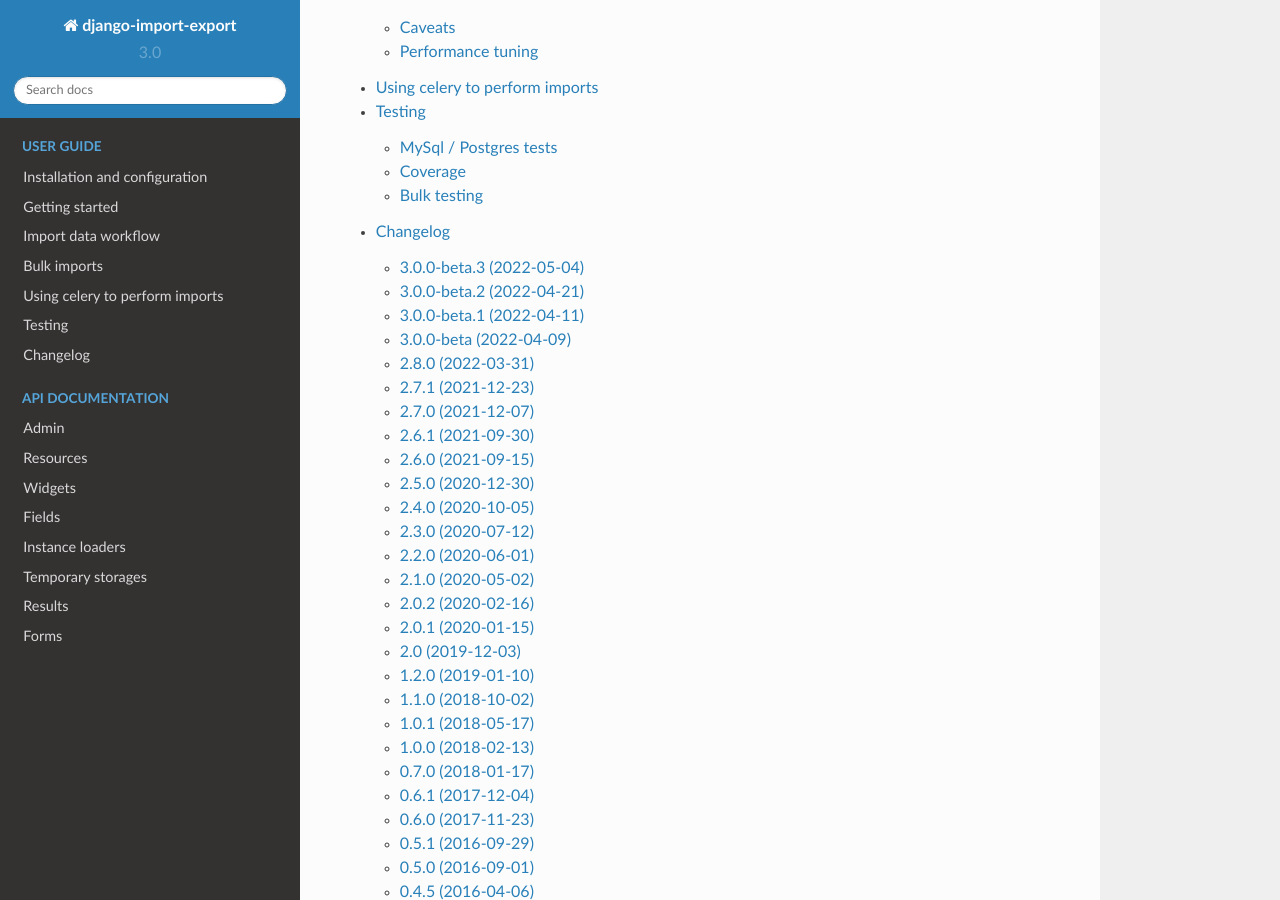
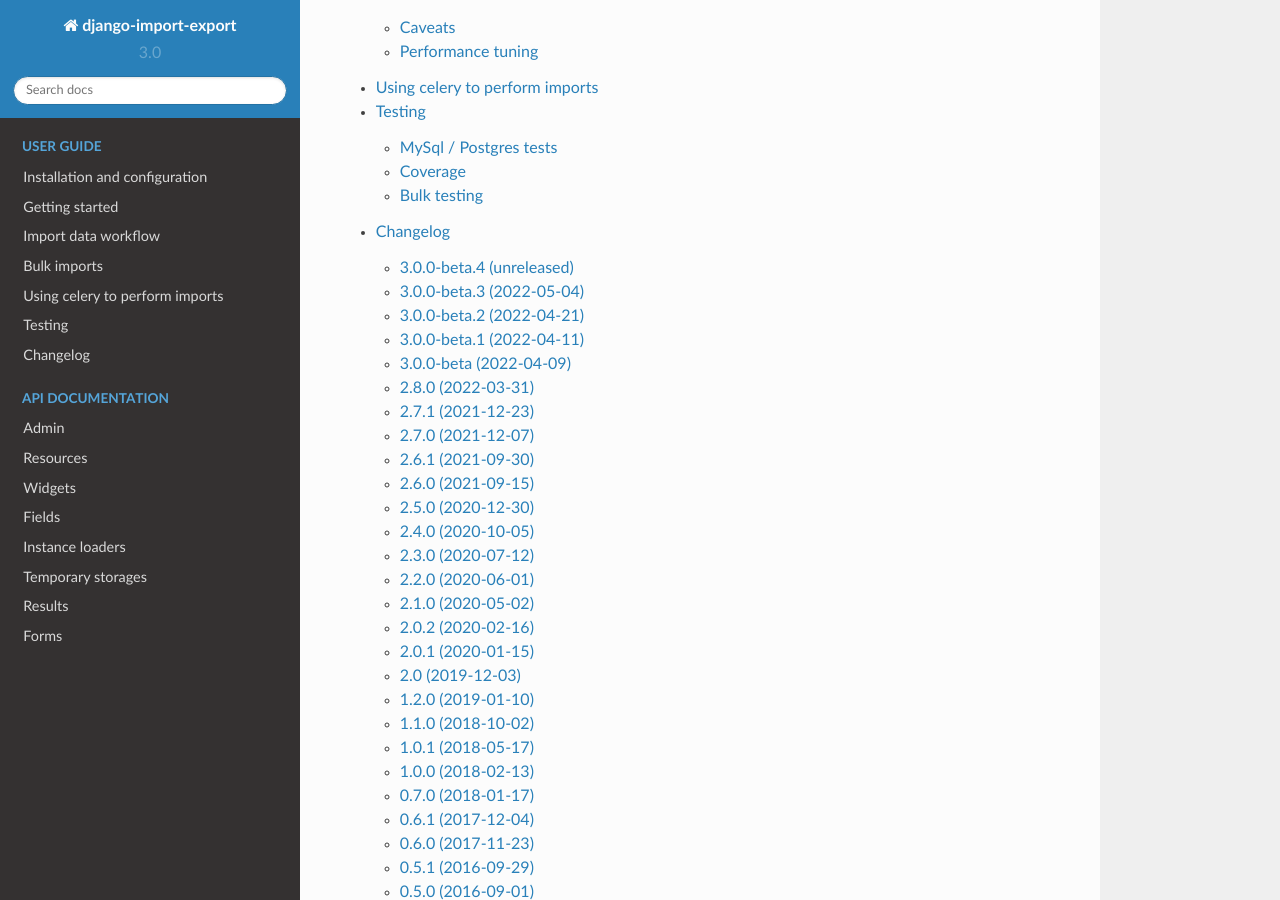
Before and after one commit to django-import-export/django-import-export, a Sphinx documentation site: the page built from docs/index.rst, in a window 1280 px wide and 900 px high, scrolled down 1353 px. Built offline with Sphinx 7.4.7 and the Read the Docs theme 2.0.0, drawn with Linux system fonts in a browser that asks for light colours.

Commit message:
Back to development: 3.0.0-beta.4

```diff
--- a/docs/changelog.rst
+++ b/docs/changelog.rst
@@ -1,5 +1,11 @@
 Changelog
 =========
+
+3.0.0-beta.4 (unreleased)
+-------------------------
+
+- Nothing changed yet.
+
 
 3.0.0-beta.3 (2022-05-04)
 -------------------------
--- a/import_export/__init__.py
+++ b/import_export/__init__.py
@@ -1 +1 @@
-__version__ = '3.0.0-beta.3'
+__version__ = '3.0.0-beta.4.dev0'
```
